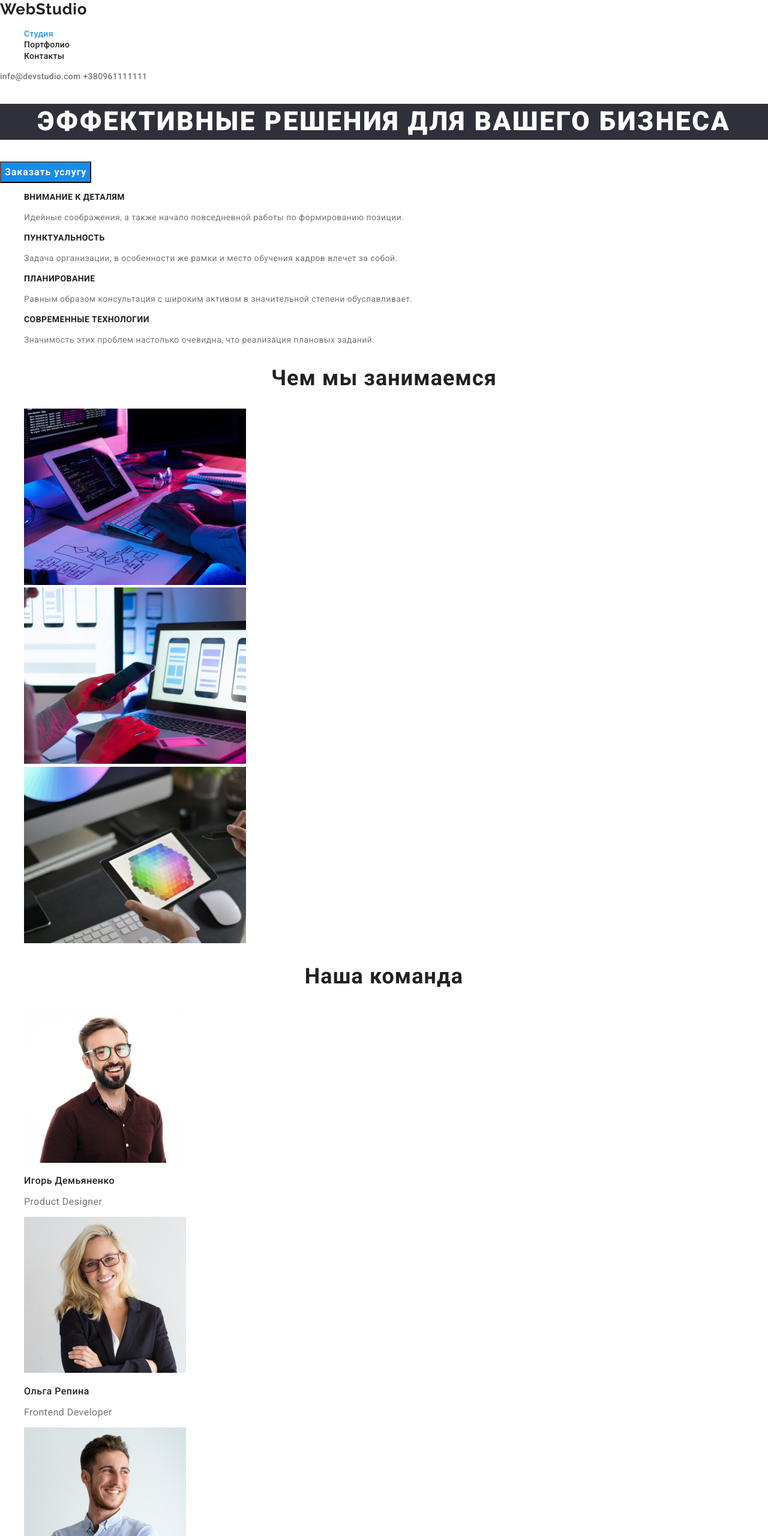
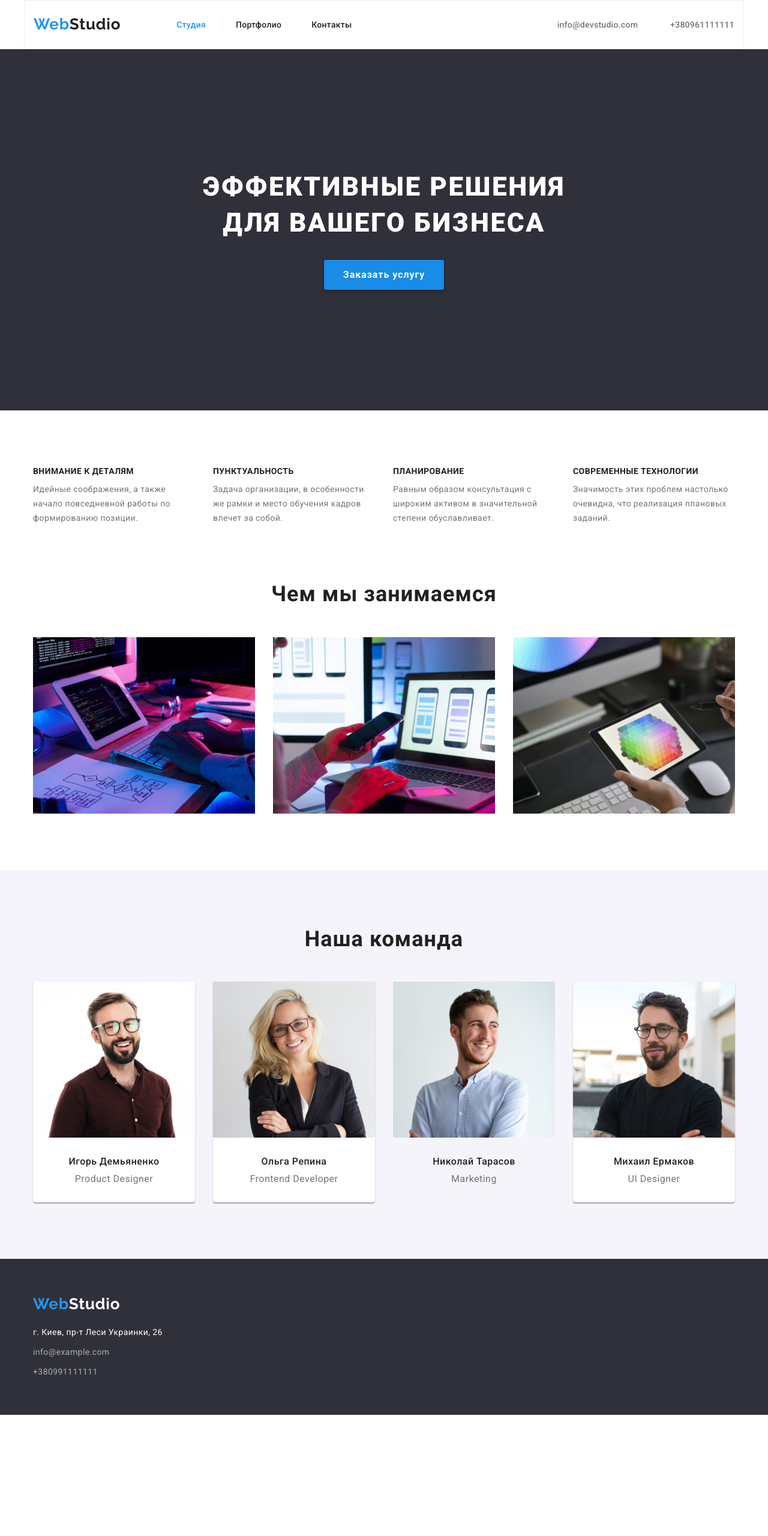
Before and after one commit to Redvanskyi-Rost/goit-markup-hw-03, a plain HTML site: page index.html in a window 1280 px wide. Shown: the top 2560 px of the page at 60% size. After the commit the page ends 2358 px from the top, so only its background shows below. Drawn offline with nearby package versions, Linux system fonts and the light colour scheme.

Commit message:
добавил стили по дз-3

```diff
--- a/css/style.css
+++ b/css/style.css
@@ -1,6 +1,7 @@
 :root {
   --primary-text-color: #212121;
   --secondary-text-color: #757575;
+
   --accent-color: #2196f3;
   --secondary-accent-color: #188ce8;
   --primary-white-color: #ffffff;
@@ -15,8 +16,28 @@ body {
   font-family: 'Roboto', sans-serif;
 }
 
+h1,
+h2,
+h3,
+h4,
+h5,
+h6,
+p {
+  margin-top: 0;
+  margin-bottom: 0;
+}
+
+img {
+  display: block;
+  max-width: 100%;
+  height: auto;
+}
+
 .list {
   list-style: none;
+  margin-top: 0;
+  margin-bottom: 0;
+  padding-left: 0;
 }
 
 .link {
@@ -36,9 +57,34 @@ body {
   margin: -1px;
 }
 
+.container {
+  width: 1200px;
+  margin-left: auto;
+  margin-right: auto;
+  padding-left: 15px;
+  padding-right: 15px;
+  /* outline: 2px solid red; */
+}
+/* -----------------------------------------------HEADER-------------------------------------------------- */
+
+.container-nav {
+  width: 1200px;
+  margin-left: auto;
+  margin-right: auto;
+  padding-left: 15px;
+  padding-right: 15px;
+  /* outline: 2px solid red; */
+}
+
 /* -----------------------------------------------LOGO-------------------------------------------------- */
 
-.logo-accent {
+.header-logo {
+  padding-top: 24px;
+  padding-bottom: 25px;
+  margin-right: 93px;
+}
+
+.header .logo-accent {
   color: var(--primary-text-color);
   font-family: 'Raleway', sans-serif;
   font-weight: 700;
@@ -47,8 +93,25 @@ body {
   letter-spacing: 0.03em;
 }
 
-.header-logo,
 .footer-logo {
+  color: var(--accent-color);
+  font-family: 'Raleway', sans-serif;
+  font-weight: 700;
+  font-size: 26px;
+  line-height: 1.19;
+  letter-spacing: 0.03em;
+}
+
+.footer .logo-accent {
+  color: var(--primary-white-color);
+  font-family: 'Raleway', sans-serif;
+  font-weight: 700;
+  font-size: 26px;
+  line-height: 1.19;
+  letter-spacing: 0.03em;
+}
+
+.header-logo {
   color: var(--accent-color);
   font-family: 'Raleway', sans-serif;
   font-weight: 700;
@@ -59,15 +122,31 @@ body {
 
 .header-logo:hover,
 .header-logo:focus {
-  color: var(--primary-text-color);
+  color: var(--accent-color);
 }
 
 .footer-logo:hover,
 .footer-logo:focus {
-  color: var(--primary-text-color);
+  color: var(--accent-color);
 }
 
-/* -----------------------------------------------SIYE-NAV-------------------------------------------------- */
+.logo-accent:hover,
+.logo-accent:hover {
+  color: var(--accent-color);
+}
+
+/* -----------------------------------------------SITE-NAV-------------------------------------------------- */
+
+.nav {
+  display: flex;
+  align-items: center;
+}
+
+.header .container-nav {
+  display: flex;
+  align-items: center;
+  border: 1px solid #ececec;
+}
 
 .header-link {
   color: var(--primary-text-color);
@@ -75,6 +154,12 @@ body {
   font-size: 14px;
   line-height: 1.14;
   letter-spacing: 0.02em;
+  padding-bottom: 32px;
+  padding-top: 32px;
+}
+
+.header-items:not(:last-child) {
+  margin-right: 50px;
 }
 
 .header-link:hover,
@@ -86,12 +171,19 @@ body {
   color: var(--accent-color);
 }
 
+.header-contacts {
+  margin-left: auto;
+}
+
 .header-mail {
   color: var(--secondary-text-color);
   font-weight: 500;
   font-size: 14px;
   line-height: 1.14;
   letter-spacing: 0.02em;
+  padding-bottom: 32px;
+  padding-top: 32px;
+  margin-right: 50px;
 }
 
 .header-tel {
@@ -100,6 +192,8 @@ body {
   font-size: 14px;
   line-height: 1.14;
   letter-spacing: 0.02em;
+  padding-bottom: 32px;
+  padding-top: 32px;
 }
 
 .header-mail:hover,
@@ -113,14 +207,22 @@ body {
 }
 
 /* -----------------------------------------------HERO-------------------------------------------------- */
+
+.hero {
+  background: var(--footer-bg-color);
+  text-align: center;
+  padding: 200px 0;
+}
+
 .hero-title {
   color: var(--primary-white-color);
-  background-color: #2f303a;
   font-weight: 900;
   font-size: 44px;
   line-height: 1.36;
-  text-align: center;
   letter-spacing: 0.06em;
+  width: 696px;
+  margin: 0 auto;
+  margin-bottom: 30px;
   text-transform: uppercase;
 }
 
@@ -128,12 +230,30 @@ body {
   color: var(--primary-white-color);
   font-weight: 700;
   font-size: 16px;
+  font-family: inherit;
   line-height: 1.88;
   letter-spacing: 0.06em;
   background-color: var(--secondary-accent-color);
+  box-shadow: 0px 4px 4px rgba(0, 0, 0, 0.15);
+  border-radius: 4px;
+  padding: 10px 32px;
+  cursor: pointer;
+  border: 1px solid var(--primary-text-color);
 }
 
 /* -----------------------------------------------ADVANTAGE-------------------------------------------------- */
+
+.advantage-list {
+  display: flex;
+}
+
+.advantage-item:not(:last-child) {
+  margin-right: 30px;
+}
+
+.advantage-item {
+  width: 270px;
+}
 
 .advantage-title {
   color: var(--primary-text-color);
@@ -142,6 +262,8 @@ body {
   line-height: 1.14;
   letter-spacing: 0.03em;
   text-transform: uppercase;
+  padding-top: 94px;
+  margin-bottom: 10px;
 }
 
 .advantage-text {
@@ -157,15 +279,52 @@ body {
   color: var(--primary-text-color);
 }
 
+.activity-job {
+  display: flex;
+}
+
 .activity-title {
   font-weight: 700;
   font-size: 36px;
   line-height: 1.17;
   text-align: center;
   letter-spacing: 0.03em;
+  padding-top: 94px;
+  margin-bottom: 50px;
+}
+
+.activity-item {
+  width: 370px;
+  padding-bottom: 94px;
+}
+
+.activity-item:not(:last-child) {
+  margin-right: 30px;
 }
 
 /* -----------------------------------------------TEAM-------------------------------------------------- */
+
+.team {
+  padding-top: 94px;
+  padding-bottom: 94px;
+  background-color: var(--button-bg-color);
+}
+
+.team-list {
+  display: flex;
+}
+
+.team-item:not(:last-child) {
+  margin-right: 30px;
+}
+
+.team-card {
+  width: 270px;
+  background: var(--primary-white-color);
+  box-shadow: 0px 1px 3px rgba(0, 0, 0, 0.12), 0px 1px 1px rgba(0, 0, 0, 0.14),
+    0px 2px 1px rgba(0, 0, 0, 0.2);
+  border-radius: 0 0 4px 4px;
+}
 
 .team-title {
   font-weight: 700;
@@ -173,6 +332,8 @@ body {
   line-height: 1.17;
   text-align: center;
   letter-spacing: 0.03em;
+
+  margin-bottom: 50px;
 }
 
 .team-name {
@@ -180,6 +341,9 @@ body {
   font-size: 16px;
   line-height: 1.19;
   letter-spacing: 0.03em;
+  text-align: center;
+  margin-top: 30px;
+  margin-bottom: 10px;
 }
 
 .team-text {
@@ -187,9 +351,25 @@ body {
   line-height: 1.19;
   letter-spacing: 0.03em;
   color: var(--secondary-text-color);
+  text-align: center;
+  padding-bottom: 30px;
 }
 
 /* -----------------------------------------------PORTFOLIO-------------------------------------------------- */
+
+.portfolio {
+  padding: 94px 0;
+}
+
+.filter {
+  display: flex;
+  justify-content: center;
+  margin-bottom: 20px;
+}
+
+.filter .filter-item + .filter-item {
+  margin-left: 8px;
+}
 
 .portfolio-button {
   font-family: 'Roboto', sans-serif;
@@ -201,6 +381,8 @@ body {
   color: var(--primary-text-color);
   background: var(--button-bg-color);
   cursor: pointer;
+  border-radius: 4px;
+  padding: 6px 22px;
 }
 
 .portfolio-button:hover,
@@ -209,12 +391,29 @@ body {
   background: var(--accent-color);
 }
 
+.portfolio-cards {
+  display: flex;
+  flex-wrap: wrap;
+  justify-content: space-between;
+}
+
+.portfolio-cards .portfolio-items {
+  background: var(--primary-white-color);
+  border: 1px solid #eeeeee;
+  margin-top: 30px;
+}
+
+.content {
+  padding: 20px 24px;
+}
+
 .portfolio-title {
   font-weight: 700;
   font-size: 18px;
   line-height: 2;
   letter-spacing: 0.06em;
   color: var(--primary-text-color);
+  margin-bottom: 4px;
 }
 
 .portfolio-text {
@@ -226,12 +425,26 @@ body {
 
 /* -----------------------------------------------FOOTER------------------------------------------------- */
 
+.footer {
+  background-color: var(--footer-bg-color);
+  padding-top: 60px;
+  padding-bottom: 60px;
+}
+
+.footer-contacts {
+  width: 231px;
+}
+
+.footer-contacts a {
+  display: block;
+}
+
 .footer-mail {
   font-size: 14px;
   line-height: 1.71;
   letter-spacing: 0.03em;
   color: var(--footer-contacts-text-color);
-  background-color: var(--primary-text-color);
+  margin-top: 9px;
 }
 
 .footer-mail:hover,
@@ -244,7 +457,7 @@ body {
   line-height: 1.71;
   letter-spacing: 0.03em;
   color: var(--footer-contacts-text-color);
-  background-color: var(--primary-text-color);
+  margin-top: 9px;
 }
 
 .footer-tel:hover,
@@ -259,5 +472,5 @@ body {
   line-height: 1.71;
   letter-spacing: 0.03em;
   color: var(--primary-white-color);
-  background-color: var(--primary-text-color);
+  margin-top: 20px;
 }
```
